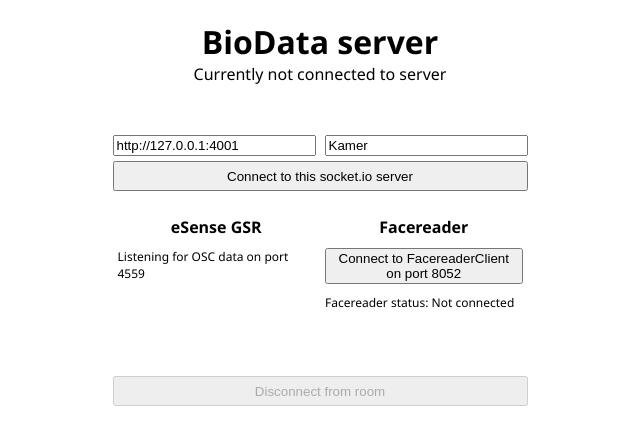
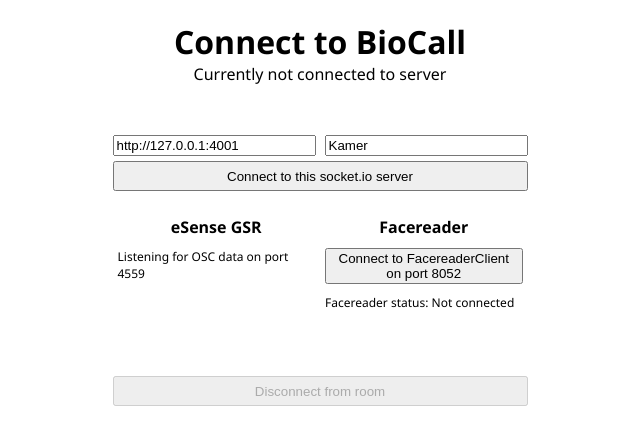
Before and after one commit to Underscoar/biocall-user, an Electron app: page index.html in a window 800 px wide. Shown: the whole page, without its empty margins (80-720 px from the left). Drawn offline with Linux system fonts and the light colour scheme; no server answers.

Commit message:
Updated titles

```diff
--- a/index.html
+++ b/index.html
@@ -2,7 +2,7 @@
 <html>
   <head>
     <meta charset="UTF-8">
-    <title>BioData server</title>
+    <title>BioCall User</title>
     <!-- https://electronjs.org/docs/tutorial/security#csp-meta-tag -->
     <meta http-equiv="Content-Security-Policy" content="script-src 'self' 'unsafe-inline';" />
     <style>
@@ -84,7 +84,7 @@
     Chrome <script>document.write(process.versions.chrome)</script>,
     and Electron <script>document.write(process.versions.electron)</script>.-->
     <div class="container">
-      <h1>BioData server</h1>
+      <h1>Connect to BioCall</h1>
       <span id="connect-status">Currently not connected to server</span>
       <div class="dual-input">
         <input id="select-server" type="text" placeholder="Server to connect to" value="http://127.0.0.1:4001">
```
